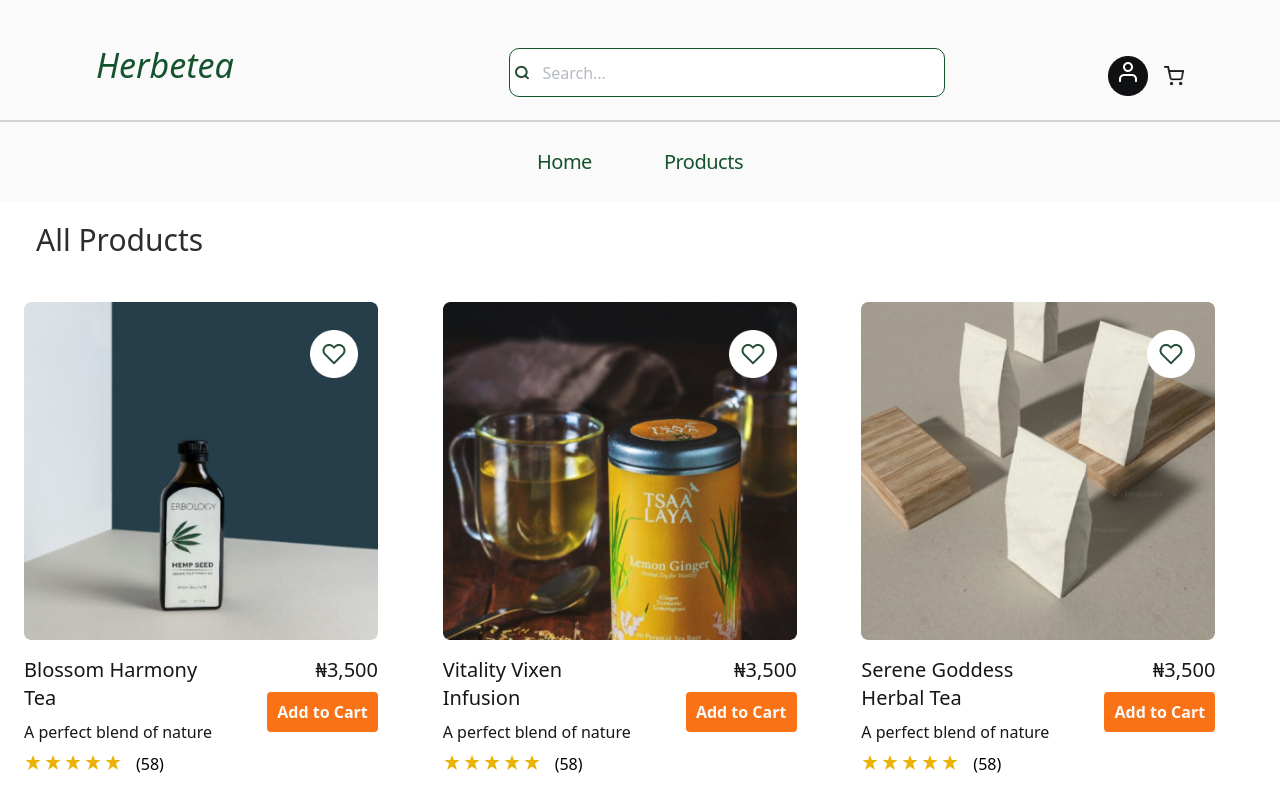
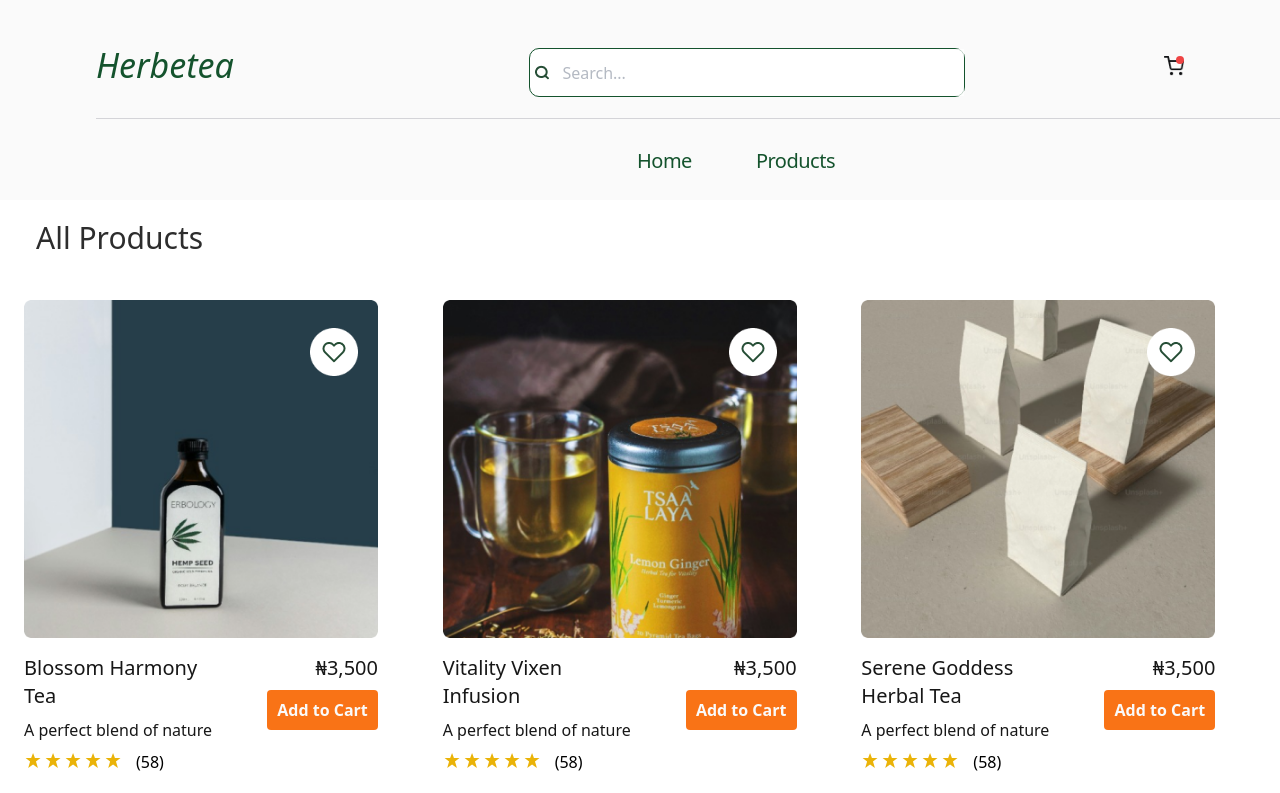
Before and after one commit to JO-YE/herbetea, a React (Create React App) app: page /product in a window 1280 px wide. Shown: the top 793 px of the page. Built offline with nearby package versions, Linux system fonts and the light colour scheme.

Commit message:
CHORE: responsiveness of the header and nav

```diff
--- a/src/components/header.jsx
+++ b/src/components/header.jsx
@@ -1,13 +1,12 @@
 import React from 'react'
 import Logo from './logo';
-import Navlist from './nav'
+
 
 const Header = () => {
   return (
     <div>
       <Logo />
-      <hr className=" lgh-[0px] my-0 py-0 border border-zinc-300" />
-      <Navlist />
+
     </div>
   )
 }
--- a/src/components/logo.jsx
+++ b/src/components/logo.jsx
@@ -1,20 +1,26 @@
-import React from "react";
+import React, { useState } from "react";
 import searchIcon from "./assets/search.png";
-import userbg from "./assets/ellipse-1.png";
 import cart from "./assets/shopping-cart.png";
-import user from "./assets/user.png";
+import ellipse from "./assets/ellipse-1.png";
 
 const Logo = () => {
+  const [mobileMenuOpen, setMobileMenuOpen] = useState(false);
+
+  const toggleMobileMenu = () => {
+    setMobileMenuOpen(!mobileMenuOpen);
+  };
+
   return (
-    <div className=" bg-white pt-10 lg:bg-neutral-50 w-full h-20 px-24 py-20  relative flex justify-between items-start">
-      {/** app header logo */}
+    <div className="bg-white pt-10 lg:bg-neutral-50 w-full h-20 pb-40 px-24 py-56 relative flex justify-between items-start overflow-hidden">
+      {/* App header logo */}
       <section className="w-[200px] md:w-[200px] lg:w-[250px] h-20 relative">
         <div className="left-0 top-0 absolute text-green-900 text-[24px] md:text-[28px] lg:text-[34px] font-normal italic">
           Herbetea
         </div>
       </section>
-      {/* Search Input */}
-      <div className="hidden lg:flex w-2/5 h-[49px] bg-white mt-2 relative justify-between border border-green-900 rounded-[10px] ">
+
+      {/* Search Input - visible on lg screens and larger */}
+      <div className="hidden lg:flex w-2/5 h-[49px] bg-white mt-2 relative justify-between border border-green-900 rounded-[10px]">
         <img
           src={searchIcon}
           alt="Search Icon"
@@ -24,30 +30,89 @@
           type="text"
           placeholder="Search..."
           value={""}
-          className="w-[350px] pl-3 ml-5 search-box opacity-75 text-base font-normal font-['Playfair Display']"
+          className="w-[450px] pl-3 ml-5 search-box opacity-75 text-base font-normal font-Playfair Display"
         />
       </div>
-      {/** side logo */}
-      <div className="flex items-center mt-4">
-        <div className="hidden lg:flex relative w-[40px] h-[40px]">
-          <img
-            src={userbg}
-            alt="usericon background"
-            className="block w-full h-full"
-          />
-          <img src={user} alt="user" className="absolute top-1 left-2 " />
-        </div>
+
+      {/* Side logo */}
+      <div className="flex items-center mt-4 relative">
         <img
           src={cart}
           alt="shopping cart"
           className="ml-4 w-[20px] h-[20px]"
         />
-        <div className=" pl-5 ml-auto mt-100 flex md:hidden flex-col justify-center items-center">
+        {/* Red dot indicator */}
+        <div className="absolute top-0 right-0 left-0.3 w-2 h-2 bg-red-500 rounded-full"></div>
+      </div>
+
+      {/* Nav list doing this for desktop view*/}
+
+      <div className="hidden md:block w-full md:absolute md:top-[70px] md:left-50 md:z-30 md:mt-10">
+        {/* Horizontal line */}
+        <div className="border-b border-zinc-300 my-2"></div>
+
+        <nav className="w-full navbox flex mx-50 justify-center items-center m-auto space-x-8 pt-5">
+          <a
+            href="/"
+            className="link text-green-900 text-xl font-normal font-Playfair Display tracking-tight mr-8"
+          >
+            Home
+          </a>
+          <a
+            href="/product"
+            className="link text-green-900 text-xl font-normal font-Playfair Display tracking-tight"
+          >
+            Products
+          </a>
+        </nav>
+      </div>
+
+      {/* Mobile Menu */}
+      <div className="lg:hidden flex justify-end items-center mt-4">
+        <button
+          onClick={toggleMobileMenu}
+          className="block text-gray-900 bg-white focus:outline-none lg:hidden"
+        >
           <div className="w-6 h-0.5 bg-green-900 mb-1"></div>
           <div className="w-6 h-0.5 bg-green-900 mb-1"></div>
           <div className="w-6 h-0.5 bg-green-900"></div>
+        </button>
+      </div>
+
+      {/* Mobile Menu Content */}
+      {mobileMenuOpen && (
+        <div className="lg:hidden mt-4">
+          {/* Horizontal line */}
+          <div className="border-b border-zinc-300 my-2"></div>
+
+          {/* Search Input for Mobile */}
+          <div className="flex w-full bg-white border border-green-900 rounded-[10px]">
+            <img src={searchIcon} alt="Search Icon" className="w-4 mt-4 ml-2" />
+            <input
+              type="text"
+              placeholder="Search..."
+              value={""}
+              className="w-full pl-3 pr-2 py-1 search-box opacity-75 text-base font-normal font-['Playfair Display']"
+            />
+          </div>
+
+          {/* Nav list */}
+          <nav className="w-full mt-4 navbox flex flex-col items-center space-y-4">
+            <a
+              href="/"
+              className="link text-green-900 text-xl font-normal font-Playfair Display tracking-tight"
+            >
+              Home
+            </a>
+            <a
+              href="/product"
+              className="link text-green-900 text-xl font-normal font-Playfair Display tracking-tight"
+            >
+              Products
+            </a>
+          </nav>
         </div>
-      </div>
+      )}
     </div>
   );
 };
--- a/src/components/nav.jsx
+++ /dev/null
@@ -1,28 +0,0 @@
-// Example of Nav.jsx content
-import React from "react";
-
-const Nav = () => {
-  return (
-    <div className="bg-neutral-50 w-full h-[60px] py-10 flex justify-center items-center ">
-      <nav className="navbox flex ">
-        <div className="hidden md:flex gap-10 items-center space-x-8 ">
-          <a
-            href="/"
-            className="link text-green-900 text-xl font-normal font-Playfair Display tracking-tight"
-          >
-            Home
-          </a>
-          <a
-            href="/product"
-            className="link text-green-900 text-xl font-normal font-Playfair Display tracking-tight"
-          >
-            Products
-          </a>
-
-        </div>
-      </nav>
-    </div>
-  );
-};
-
-export default Nav;
```
